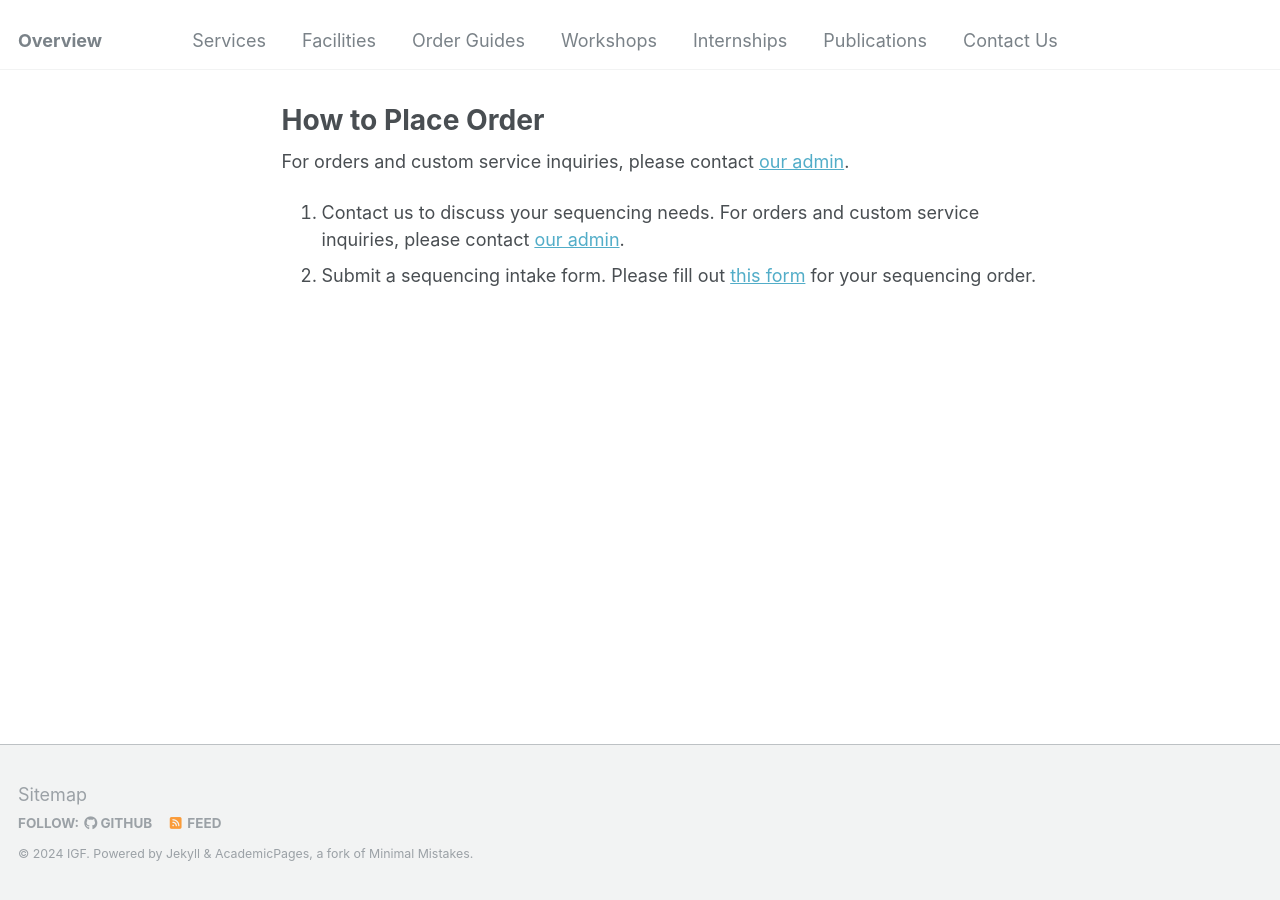
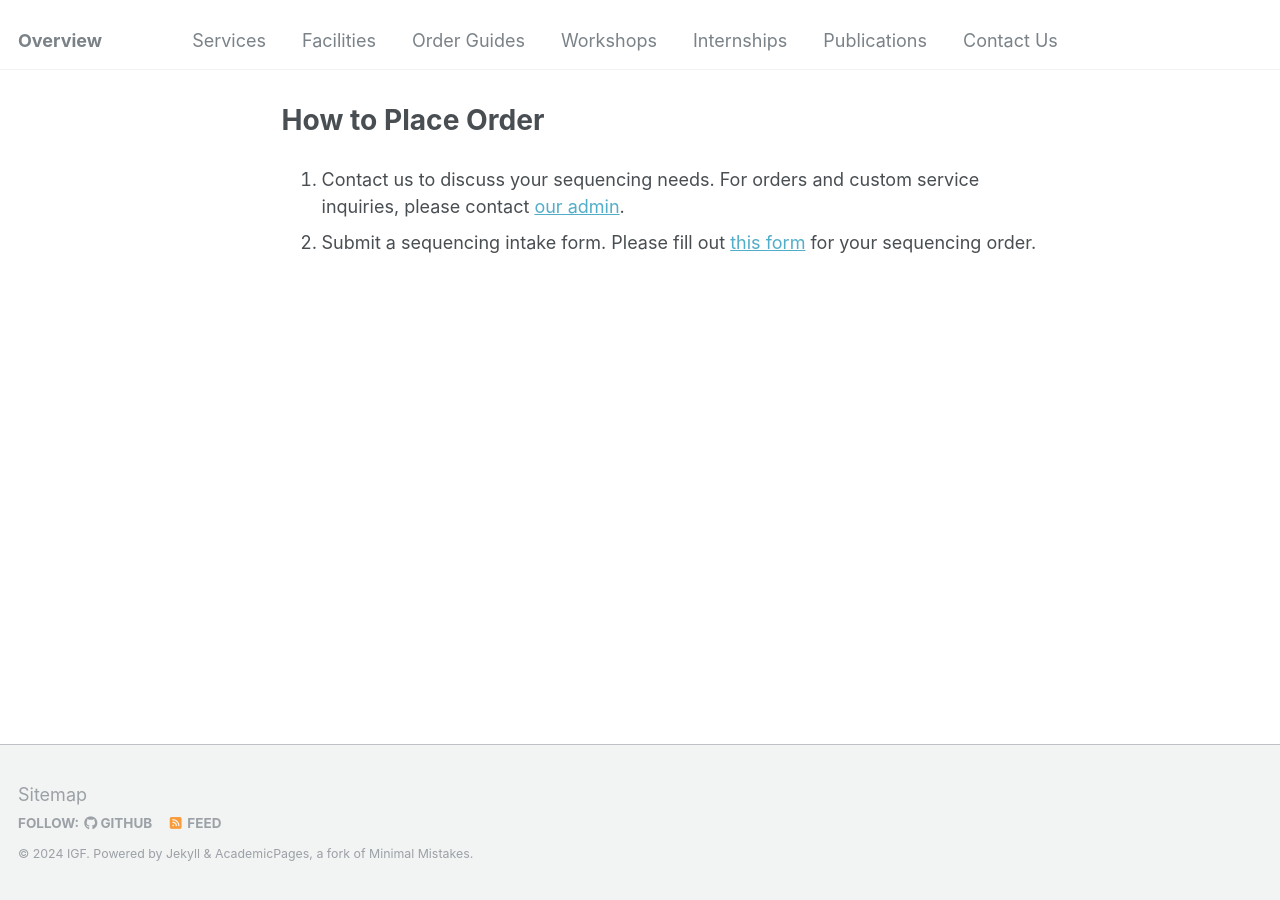
Before and after one commit to igf-genome/igf-genome.github.io, a Jekyll site: the page built from _pages/order-guides.md, in a window 1280 px wide. Built offline with Jekyll 4.4.1, drawn with Linux system fonts in a browser that asks for light colours.

Commit message:
Update order-guides.md

```diff
--- a/_pages/order-guides.md
+++ b/_pages/order-guides.md
@@ -9,8 +9,6 @@ redirect_from:
 
 {% include base_path %}
 
-For orders and custom service inquiries, please contact [our admin](https://wa.me/6281216494090).
-
 1. Contact us to discuss your sequencing needs.
    For orders and custom service inquiries, please contact [our admin](https://wa.me/6281216494090).
 2. Submit a sequencing intake form.
```
